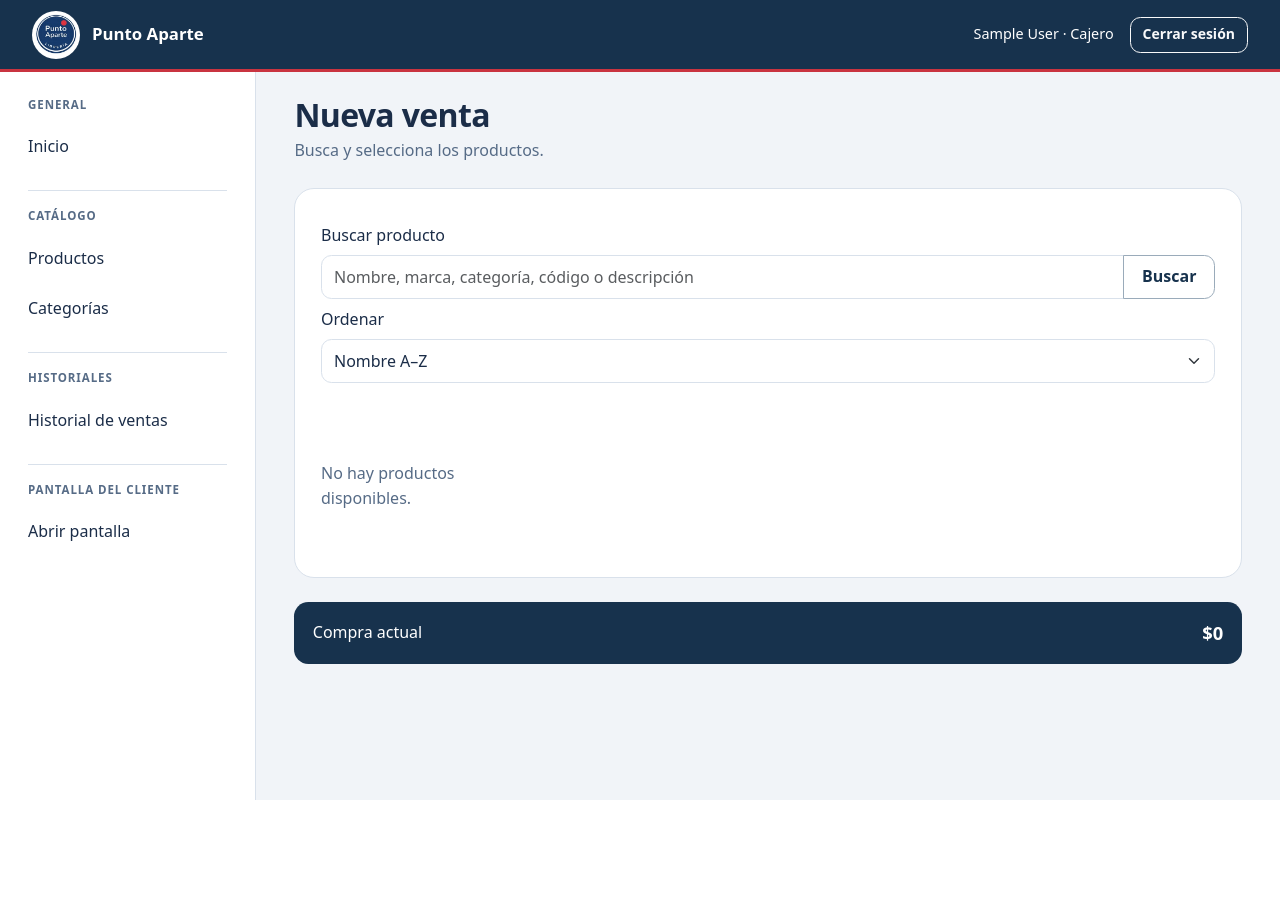
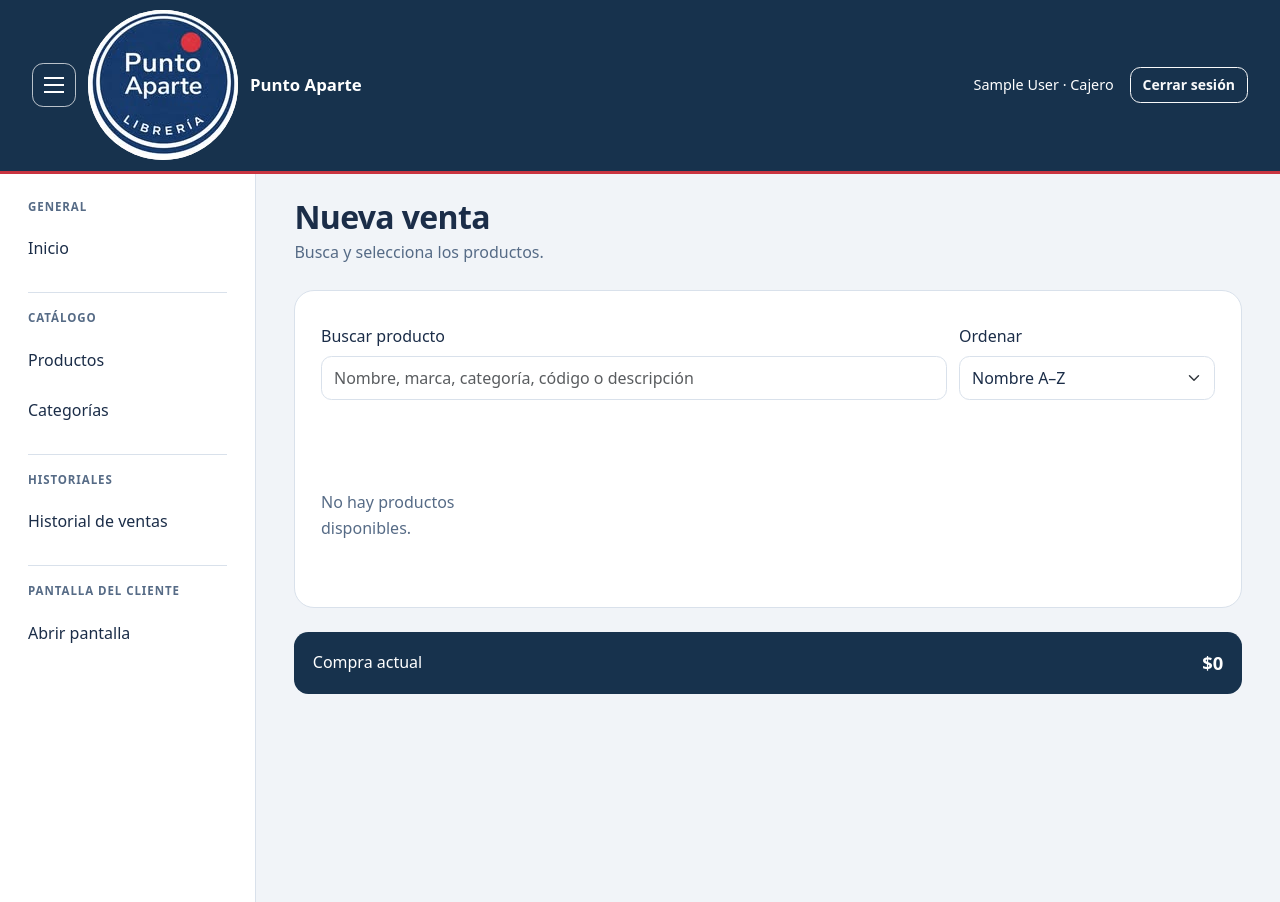
Before and after one commit to AlbertoCardenas19/punto-aparte, a Django app: page /ventas/ in a window 1280 px wide. Before the commit the page ends 800 px from the top, so only its background shows below. Run offline with Django 5.2, Linux system fonts and the light colour scheme; the visitor is signed in with stand-in values (Sample User, id 1); data comes from the database, SQL or seed files in the repository; data that the repository does not hold is empty; some libraries are stand-ins or nearby versions.

Commit message:
Separar búsqueda y navegación de caja

```diff
--- a/static/css/caja.css
+++ b/static/css/caja.css
@@ -6,7 +6,10 @@
 .pa-caja .pa-caja-productos > .pa-caja-producto:only-child { grid-column: 1 / -1; }
 .pa-caja .pa-caja-producto { border: 1px solid #d9e1eb; border-radius: .9rem; padding: 1rem; display: flex; flex-direction: column; overflow-wrap: anywhere; }
 .pa-caja .pa-caja-producto h2 { min-height: 2.5em; margin-bottom: .45rem; }
-.pa-caja .pa-busqueda-productos { margin: .25rem 0 1.5rem; padding: .25rem 0; }
+.pa-caja .pa-busqueda-productos { display: grid; grid-template-columns: minmax(0, 1fr) minmax(13rem, 16rem); align-items: end; gap: .75rem; margin: .25rem 0 1.5rem; padding: .25rem 0; }
+.pa-caja .pa-busqueda-campo, .pa-caja .pa-busqueda-orden { min-width: 0; }
+.pa-caja .pa-busqueda-productos .form-control, .pa-caja .pa-busqueda-productos .form-select { height: 2.75rem; }
+@media (max-width: 575.98px) { .pa-caja .pa-busqueda-productos { grid-template-columns: minmax(0, 1fr); } }
 .pa-caja .pa-caja-indicadores { min-height: 2.8rem; display: flex; flex-direction: column; align-items: flex-start; gap: .2rem; margin-bottom: .25rem; }
 .pa-caja .pa-stock-disponible { color: var(--pa-muted); font-size: .78rem; }
 .pa-caja .pa-en-compra { color: var(--pa-muted); font-size: .78rem; }
--- a/static/css/punto-aparte.css
+++ b/static/css/punto-aparte.css
@@ -14,10 +14,12 @@
 .pa-app .pa-barra-superior .pa-logo { width: 100%; height: 100%; }
 .pa-app .pa-sesion { display: flex; align-items: center; gap: 1rem; font-size: .9rem; }
 .pa-app .pa-sesion-identidad { line-height: 1.3; }
-.pa-app .pa-menu-control { flex: 0 0 auto; border: 2px solid rgb(255 255 255 / 70%); border-radius: 50%; background: #fff; color: var(--pa-navy); width: 3rem; height: 3rem; padding: .08rem; overflow: hidden; line-height: 1; }
+.pa-app .pa-menu-control { flex: 0 0 auto; display: inline-grid; place-items: center; border: 1px solid rgb(255 255 255 / 70%); border-radius: .7rem; background: transparent; color: #fff; width: 2.75rem; height: 2.75rem; padding: .5rem; }
 .pa-app .pa-menu-control:hover { background: rgb(255 255 255 / 12%); }
-.pa-app .pa-menu-control .pa-logo { display: block; width: 100%; height: 100%; border-radius: 50%; object-fit: cover; }
-.pa-app .pa-menu-control-interno { border-color: var(--pa-border); }
+.pa-app .pa-menu-icono { display: block; width: 1.2rem; height: 1rem; border-top: 2px solid currentColor; border-bottom: 2px solid currentColor; position: relative; }
+.pa-app .pa-menu-icono::after { content: ''; position: absolute; top: calc(50% - 1px); left: 0; right: 0; border-top: 2px solid currentColor; }
+.pa-app .pa-logo-enlace { display: inline-flex; border-radius: 50%; }
+.pa-app .pa-menu-control-interno { border-color: var(--pa-border); color: var(--pa-navy); }
 .pa-app .pa-estructura { display: grid; grid-template-columns: 16rem minmax(0, 1fr); min-height: calc(100vh - 4.5rem); min-height: calc(100dvh - 4.5rem); transition: grid-template-columns .2s ease; }
 .pa-app .pa-estructura-sin-menu { display: block; min-height: 100vh; min-height: 100dvh; }
 .pa-app .pa-menu-lateral { min-width: 0; overflow: hidden; background: #fff; border-right: 1px solid var(--pa-border); padding: 1.5rem 1rem; opacity: 1; transition: opacity .15s ease, padding .2s ease; }
--- a/static/js/interacciones.js
+++ b/static/js/interacciones.js
@@ -1,5 +1,5 @@
 /* Menús fuera del contenedor desplazable, sin alterar acciones ni permisos. */
-window.PUNTO_APARTE_JS_VERSION = 'caja-20261117-3';
+window.PUNTO_APARTE_JS_VERSION = 'interfaz-20261118-1';
 const controlesMenu = [...document.querySelectorAll('[data-menu-principal]')];
 const menuMovil = document.querySelector('#menu-movil');
 const menuEscritorio = document.querySelector('#menu-escritorio');
@@ -412,7 +412,7 @@ for (const form of document.querySelectorAll('[data-busqueda-viva]')) {
                 status.textContent = '';
             } catch (error) {
                 if (current === version && error.name !== 'AbortError') {
-                    status.textContent = 'No se pudo actualizar. Usa Buscar para intentarlo nuevamente.';
+                    status.textContent = 'No se pudo actualizar. Vuelve a escribir o cambia el orden para intentarlo nuevamente.';
                 }
             } finally {
                 if (current === version) {
@@ -423,54 +423,12 @@ for (const form of document.querySelectorAll('[data-busqueda-viva]')) {
         }, 300);
     });
 
-    input.addEventListener('keydown', async event => {
-        if (event.key !== 'Enter' || !input.value.trim()) return;
+    form.addEventListener('submit', event => {
         event.preventDefault();
-        clearTimeout(timer);
-        controller?.abort();
-        ++version;
-        const url = new URL(form.action || location.href);
-        url.search = new URLSearchParams({q: input.value.trim(), orden: form.querySelector('[name="orden"]')?.value || 'nombre_asc'}).toString();
-        const token = document.querySelector('[name="csrfmiddlewaretoken"]')?.value;
-        if (!token) {
-            location.assign(url);
-            return;
-        }
-        const datos = new FormData();
-        datos.append('csrfmiddlewaretoken', token);
-        datos.append('accion', 'escanear');
-        datos.append('codigo', input.value.trim());
-        status.textContent = 'Buscando…';
-        registrarOperacionCarrito();
-        try {
-            await solicitarActualizacionCarrito(form, datos, url, ({doc, response}) => {
-                reemplazarResultadosBusqueda(doc, url);
-                const codigoEstado = response.headers.get('X-Codigo-Estado');
-                if (codigoEstado === 'agregado') {
-                    aplicarActualizacionCarrito(doc);
-                }
-                const mensajesCodigo = {
-                    no_encontrado: 'No se encontró un producto activo con ese código.',
-                    sin_stock: 'Producto encontrado, pero está sin stock.',
-                    limite_stock: 'Ya agregaste todo el stock disponible.',
-                };
-                status.textContent = mensajesCodigo[codigoEstado] || '';
-            });
-        } catch (error) {
-            let recuperado = false;
-            try {
-                await recuperarEstadoCarrito();
-                recuperado = true;
-            } catch {
-                // El escaneo también puede haber agregado una unidad antes del fallo.
-            }
-            status.textContent = recuperado
-                ? 'Se recuperó la compra. Revisa la cantidad antes de volver a escanear.'
-                : 'No se pudo comprobar el resultado. Revisa la compra antes de volver a escanear.';
-            status.classList.add('pa-estado-error');
-        } finally {
-            finalizarOperacionCarrito();
-        }
+        input.dispatchEvent(new Event('input'));
+    });
+    form.querySelector('[name="orden"]').addEventListener('change', () => {
+        input.dispatchEvent(new Event('input'));
     });
 }
 
--- a/templates/base.html
+++ b/templates/base.html
@@ -7,7 +7,7 @@
     <meta name="viewport" content="width=device-width, initial-scale=1">
     <title>{% block title %}Punto Aparte{% endblock %}</title>
     <link rel="stylesheet" href="{% static 'vendor/bootstrap/css/bootstrap.min.css' %}">
-    <link rel="stylesheet" href="{% static 'css/punto-aparte.css' %}?v=interfaz-20261118-2">
+    <link rel="stylesheet" href="{% static 'css/punto-aparte.css' %}?v=interfaz-20261118-3">
     {% block extra_css %}{% endblock %}
 </head>
 
@@ -18,9 +18,8 @@
         <div class="pa-marca">
             <button class="pa-menu-control" type="button" data-menu-principal
                 aria-controls="menu-escritorio" aria-expanded="true"
-                aria-label="Ocultar menú principal">
-                <img class="pa-logo" src="{% static 'img/logo_punto_aparte.jpg' %}" alt="">
-            </button>
+                aria-label="Ocultar menú principal"><span class="pa-menu-icono" aria-hidden="true"></span></button>
+            <a class="pa-logo-enlace" href="{% url 'inicio' %}" aria-label="Ir a Inicio"><img class="pa-logo" src="{% static 'img/logo_punto_aparte.jpg' %}" alt=""></a>
             <span>Punto Aparte</span>
         </div>
         <div class="pa-sesion">
@@ -38,9 +37,7 @@
             <div class="d-flex align-items-center gap-2">
                 <button class="pa-menu-control pa-menu-control-interno" type="button" data-menu-principal
                     aria-controls="menu-movil" aria-expanded="true"
-                    aria-label="Ocultar menú principal">
-                    <img class="pa-logo" src="{% static 'img/logo_punto_aparte.jpg' %}" alt="">
-                </button>
+                    aria-label="Ocultar menú principal"><span class="pa-menu-icono" aria-hidden="true"></span></button>
                 <h2 class="offcanvas-title h5 mb-0" id="menu-movil-titulo">Menú</h2>
             </div>
             <button type="button" class="btn-close" data-bs-dismiss="offcanvas" aria-label="Cerrar menú"></button>
@@ -105,7 +102,7 @@
     {% if request.user.is_authenticated and not request.user.debe_cambiar_password %}
     {% if request.user.rol == "JEFE" or request.user.rol == "CAJERO" %}
     {% if request.resolver_match.namespace != "ventas" or request.resolver_match.url_name != "caja" %}
-    <a class="pa-venta-flotante" href="{% url 'ventas:caja' %}">Nueva venta</a>
+    <a class="pa-venta-flotante" href="{% url 'ventas:caja' %}">+ Nueva venta</a>
     {% endif %}
     {% endif %}
     {% endif %}
@@ -113,7 +110,7 @@
 
     <script src="{% static 'vendor/bootstrap/js/bootstrap.bundle.min.js' %}"></script>
     {% block extra_js %}{% endblock %}
-    <script src="{% static 'js/interacciones.js' %}?v=caja-20261117-3" defer data-caja-version="caja-20261117-3"></script>
+    <script src="{% static 'js/interacciones.js' %}?v=interfaz-20261118-1" defer data-caja-version="interfaz-20261118-1"></script>
 </body>
 
 </html>
--- a/templates/ventas/caja.html
+++ b/templates/ventas/caja.html
@@ -3,7 +3,7 @@
 
 {% block title %}Caja | Punto Aparte{% endblock %}
 
-{% block extra_css %}<link rel="stylesheet" href="{% static 'css/caja.css' %}?v=interfaz-20261118-1">{% endblock %}
+{% block extra_css %}<link rel="stylesheet" href="{% static 'css/caja.css' %}?v=interfaz-20261118-2">{% endblock %}
 {% block body_class %}pa-caja{% endblock %}
 {% block main_class %}pa-caja-contenido{% endblock %}
 {% block content %}
@@ -18,14 +18,12 @@
     <section class="col-12 col-xxl-7">
         <div class="pa-caja-panel">
         <form data-busqueda-viva method="get" class="pa-busqueda-productos">
-            <label for="q" class="form-label">Buscar producto</label>
-            <div class="input-group">
+            <div class="pa-busqueda-campo"><label for="q" class="form-label">Buscar producto</label>
                 <input class="form-control" id="q" name="q" value="{{ busqueda }}"
                     placeholder="Nombre, marca, categoría, código o descripción">
-                <button class="btn btn-outline-secondary" type="submit">Buscar</button>
             </div>
-            <label for="orden" class="form-label mt-2">Ordenar</label>
-            <select class="form-select" id="orden" name="orden" onchange="this.form.requestSubmit()">
+            <div class="pa-busqueda-orden"><label for="orden" class="form-label">Ordenar</label>
+            <select class="form-select" id="orden" name="orden">
                 <option value="nombre_asc" {% if orden == "nombre_asc" %}selected{% endif %}>Nombre A–Z</option>
                 <option value="nombre_desc" {% if orden == "nombre_desc" %}selected{% endif %}>Nombre Z–A</option>
                 <option value="precio_asc" {% if orden == "precio_asc" %}selected{% endif %}>Precio menor a mayor</option>
@@ -33,6 +31,7 @@
                 <option value="stock_asc" {% if orden == "stock_asc" %}selected{% endif %}>Stock menor a mayor</option>
                 <option value="stock_desc" {% if orden == "stock_desc" %}selected{% endif %}>Stock mayor a menor</option>
             </select>
+            </div>
         </form>
 
         <div data-resultados-busqueda>
--- a/ventas/tests.py
+++ b/ventas/tests.py
@@ -993,8 +993,8 @@ class EstadoCarritoTests(TestCase):
     def test_caja_publica_version_de_script_y_boton_no_envia_formulario(self):
         self._guardar_carrito()
         respuesta = self.client.get(reverse("ventas:caja"))
-        self.assertContains(respuesta, 'interacciones.js?v=caja-20261117-3')
-        self.assertContains(respuesta, 'data-caja-version="caja-20261117-3"')
+        self.assertContains(respuesta, 'interacciones.js?v=interfaz-20261118-1')
+        self.assertContains(respuesta, 'data-caja-version="interfaz-20261118-1"')
         self.assertContains(respuesta, 'type="button" data-agregar-pago')
 
     def test_producto_inactivo_permanece_visible_y_bloquea_cobro(self):
--- a/ventas/tests_browser.py
+++ b/ventas/tests_browser.py
@@ -35,7 +35,7 @@ class CajaNavegadorTests(StaticLiveServerTestCase):
             pagina.locator('[name="password"]').fill("Clave-prueba-123")
             pagina.locator('button[type="submit"]').click()
             pagina.goto(self.live_server_url + "/ventas/?q=Producto+navegador")
-            self.assertEqual(pagina.evaluate("window.PUNTO_APARTE_JS_VERSION"), "caja-20261117-3")
+            self.assertEqual(pagina.evaluate("window.PUNTO_APARTE_JS_VERSION"), "interfaz-20261118-1")
             self.assertTrue(pagina.evaluate("window.PUNTO_APARTE_COBRO_LISTO"))
             agregar = pagina.locator("[data-agregar-producto] button")
             agregar.click()
```
Also changed, not shown: docs/diagnostico-caja.md (+4 -4 lines), docs/estandares-interfaz.md (+2 -0 lines).
